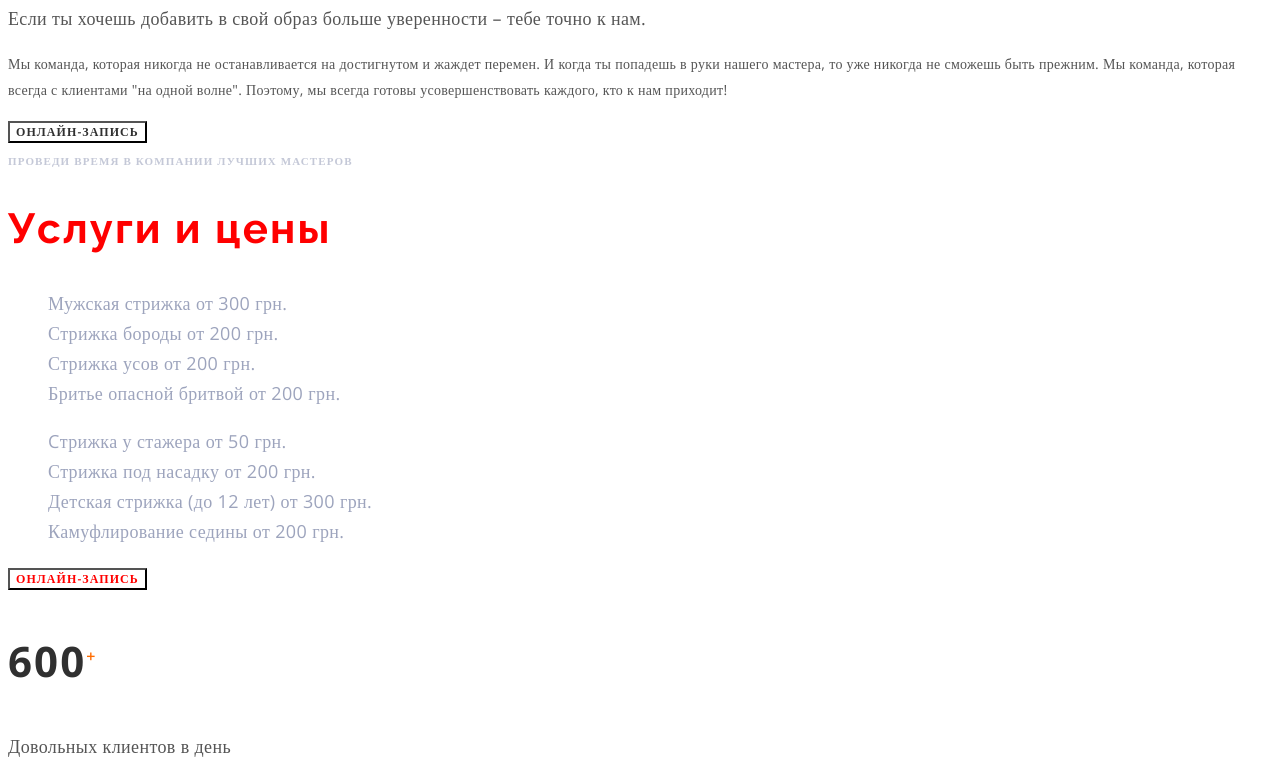
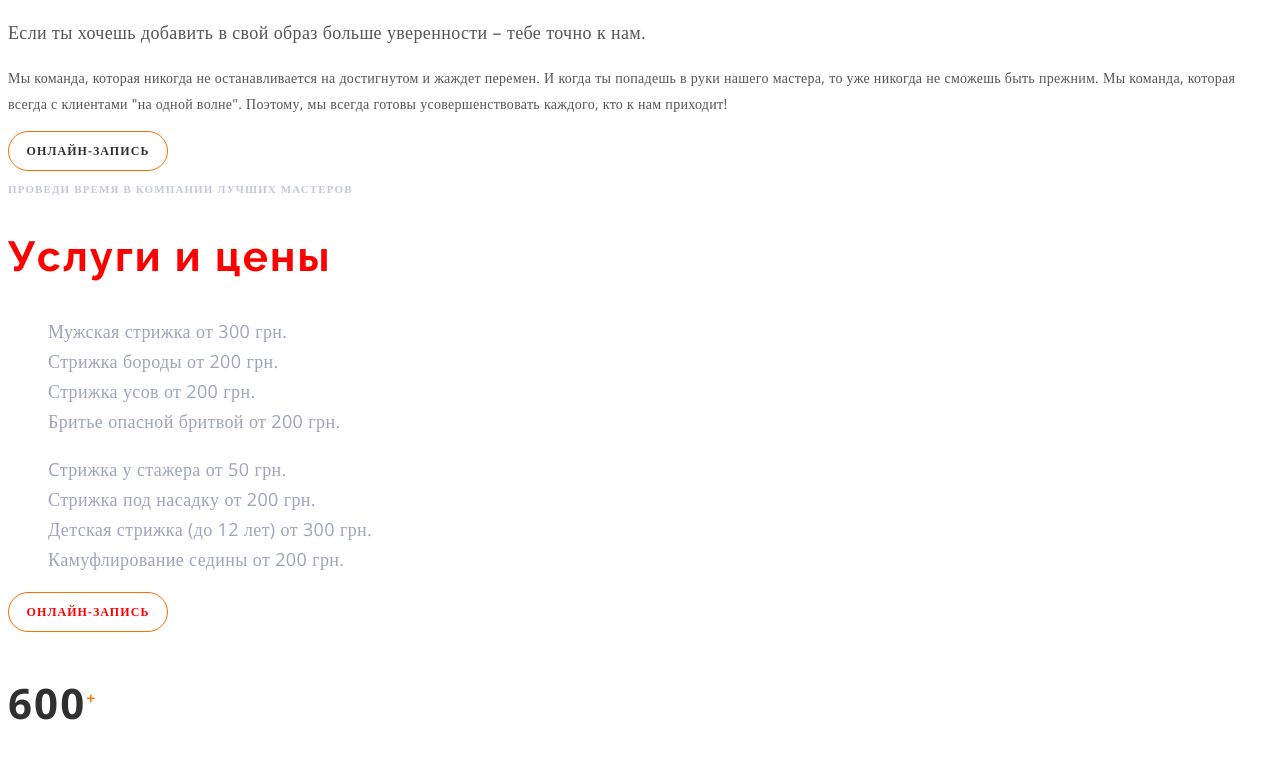
Before and after one commit to Meziran/barbershop, a plain HTML site: page index.html in a window 1280 px wide. Shown: the part 1319-2089 px from the top of the page. Drawn offline with nearby package versions, Linux system fonts and the light colour scheme.

Commit message:
border -button

```diff
--- a/css/style.css
+++ b/css/style.css
@@ -43,6 +43,9 @@
     /* color: var(--white-color);*/
 }
 .btn-text{
+    width: 160px;
+    height: 40px;
+
     font-weight: 600;
     font-size: 12px;
     line-height: 1.33;
@@ -50,8 +53,14 @@
     text-transform: uppercase;
     /* color: var(--white-color);*/
     color: red;
+    border: 1px solid var(--orange-color);
+    box-sizing: border-box;
+    border-radius: 25px;
 }
 .btn-text-black{
+    width: 160px;
+    height: 40px;
+
     font-weight: 600;
     font-size: 12px;
     line-height: 1.33;
@@ -59,6 +68,9 @@
     text-transform: uppercase;
 
     color: var(--dark-color);
+    border: 1px solid var(--orange-color);
+    box-sizing: border-box;
+    border-radius: 25px;
 
 }
 .title-section{
--- a/index.html
+++ b/index.html
@@ -19,10 +19,10 @@
         <a class="logo" href="./index.html"><img src="./img/Logo(1).jpg" alt="logo"></a>
         <ul>
             <li>
-                <a href="" target="_blank" rel="noopener noreferer"><span class="link" lang="en">Instagram</span></a>
+                <a class="link" href="" target="_blank" rel="noopener noreferer" lang="en">Instagram</a>
             </li>
             <li>
-                <a href="" target="_blank" rel="noopener noreferer"><span class="link" lang="en">Youtube</span></a>
+                <a class="link" href="" target="_blank" rel="noopener noreferer" lang="en">Youtube</a>
             </li>
         </ul>
         <!-- HERO -->
```
